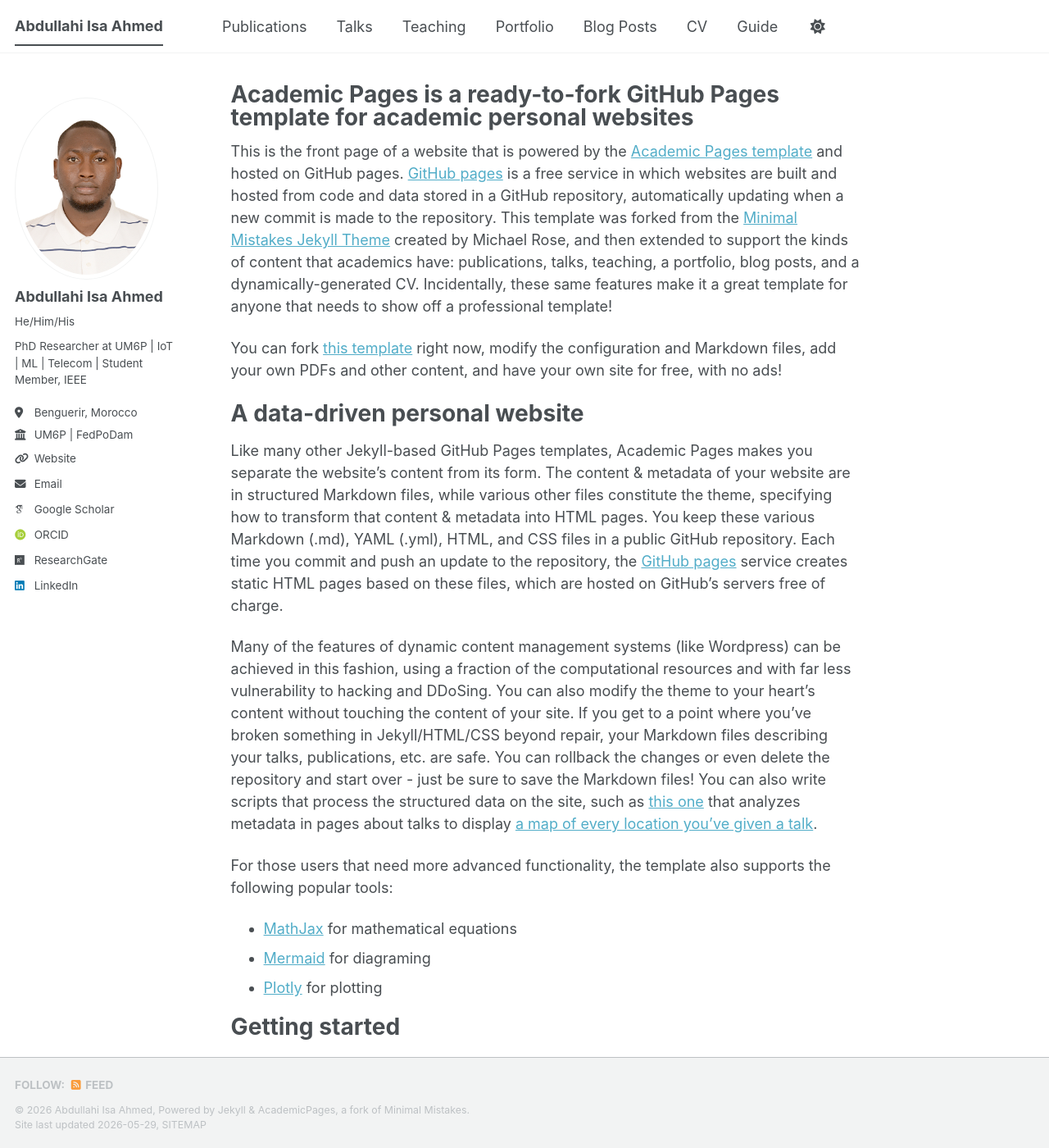
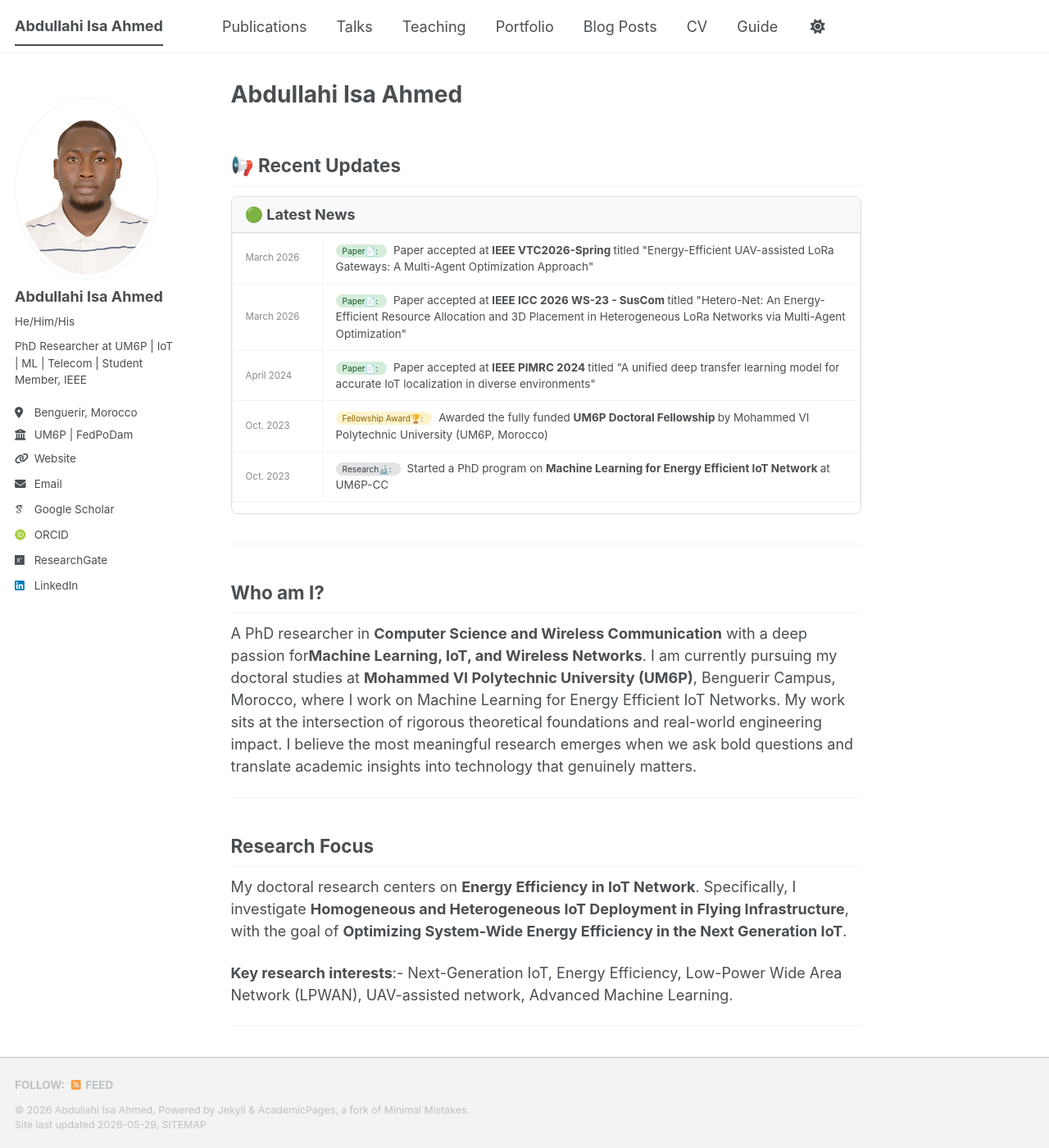
Before and after one commit to abdullahiisaahmed/abdullahiisaahmed.github.io, a Jekyll site: the page built from _pages/about.md, in a window 1280 px wide and 1400 px high. Shown: the whole window at 82% size. Built offline with Jekyll 4.4.1, drawn with Linux system fonts in a browser that asks for light colours; some web fonts are replaced; a script bundle is joined from its source files by our own code; library files that are not in the unit come from our copies; some of the changed text lies outside the part shown.

Commit message:
Revise about page with personal details and research focus
Updated the title and content to reflect personal information and research focus.

```diff
--- a/_pages/about.md
+++ b/_pages/about.md
@@ -1,56 +1,77 @@
 ---
 permalink: /
-title: "Academic Pages is a ready-to-fork GitHub Pages template for academic personal websites"
+title: "Abdullahi Isa Ahmed"
 author_profile: true
 redirect_from:
   - /about/
   - /about.html
 ---
 
-This is the front page of a website that is powered by the [Academic Pages template](https://github.com/academicpages/academicpages.github.io) and hosted on GitHub pages. [GitHub pages](https://pages.github.com) is a free service in which websites are built and hosted from code and data stored in a GitHub repository, automatically updating when a new commit is made to the repository. This template was forked from the [Minimal Mistakes Jekyll Theme](https://mmistakes.github.io/minimal-mistakes/) created by Michael Rose, and then extended to support the kinds of content that academics have: publications, talks, teaching, a portfolio, blog posts, and a dynamically-generated CV. Incidentally, these same features make it a great template for anyone that needs to show off a professional template!
+## 📢 Recent Updates
 
- You can fork [this template](https://github.com/academicpages/academicpages.github.io) right now, modify the configuration and Markdown files, add your own PDFs and other content, and have your own site for free, with no ads!
+<div style="border: 1px solid #ddd; border-radius: 8px; overflow: hidden; margin-bottom: 2em;">
 
-A data-driven personal website
-======
-Like many other Jekyll-based GitHub Pages templates, Academic Pages makes you separate the website's content from its form. The content & metadata of your website are in structured Markdown files, while various other files constitute the theme, specifying how to transform that content & metadata into HTML pages. You keep these various Markdown (.md), YAML (.yml), HTML, and CSS files in a public GitHub repository. Each time you commit and push an update to the repository, the [GitHub pages](https://pages.github.com/) service creates static HTML pages based on these files, which are hosted on GitHub's servers free of charge.
+<div style="background: #f8f9fa; padding: 8px 16px; border-bottom: 1px solid #ddd;">
+  <strong>🟢 Latest News</strong>
+</div>
 
-Many of the features of dynamic content management systems (like Wordpress) can be achieved in this fashion, using a fraction of the computational resources and with far less vulnerability to hacking and DDoSing. You can also modify the theme to your heart's content without touching the content of your site. If you get to a point where you've broken something in Jekyll/HTML/CSS beyond repair, your Markdown files describing your talks, publications, etc. are safe. You can rollback the changes or even delete the repository and start over - just be sure to save the Markdown files! You can also write scripts that process the structured data on the site, such as [this one](https://github.com/academicpages/academicpages.github.io/blob/master/talkmap.ipynb) that analyzes metadata in pages about talks to display [a map of every location you've given a talk](https://academicpages.github.io/talkmap.html).
+<table style="width:100%; border-collapse: collapse;">
 
-For those users that need more advanced functionality, the template also supports the following popular tools:
-- [MathJax](https://www.mathjax.org/) for mathematical equations
-- [Mermaid](https://mermaid.js.org/) for diagraming
-- [Plotly](https://plotly.com/javascript/) for plotting
+<tr style="border-bottom: 1px solid #eee;">
+  <td style="padding: 10px 16px; width: 110px; color: #888; font-size: 0.85em; white-space: nowrap;">March 2026</td>
+  <td style="padding: 10px 16px;"><span style="background:#d4edda; color:#155724; font-size:0.75em; padding:2px 8px; border-radius:10px; margin-right:8px;">Paper📄: </span> Paper accepted at <strong>IEEE VTC2026-Spring </strong> titled "Energy-Efficient UAV-assisted LoRa Gateways: A Multi-Agent Optimization Approach"</td>
+</tr>
 
-Getting started
-======
-1. Register a GitHub account if you don't have one and confirm your e-mail (required!)
-1. Fork [this template](https://github.com/academicpages/academicpages.github.io) by clicking the "Use this template" button in the top right.
-1. Go to the repository's settings (rightmost item in the tabs that start with "Code", should be below "Unwatch"). Rename the repository "[your GitHub username].github.io", which will also be your website's URL.
-1. Set site-wide configuration and create content & metadata (see below -- also see [this set of diffs](https://archive.is/3TPas) showing what files were changed to set up [an example site](https://getorg-testacct.github.io) for a user with the username "getorg-testacct")
-1. Upload any files (like PDFs, .zip files, etc.) to the files/ directory. They will appear at https://[your GitHub username].github.io/files/example.pdf.
-1. Check status by going to the repository settings, in the "GitHub pages" section
+<tr style="border-bottom: 1px solid #eee;">
+  <td style="padding: 10px 16px; width: 110px; color: #888; font-size: 0.85em; white-space: nowrap;">March 2026</td>
+  <td style="padding: 10px 16px;"><span style="background:#d4edda; color:#155724; font-size:0.75em; padding:2px 8px; border-radius:10px; margin-right:8px;">Paper📄: </span> Paper accepted at <strong>IEEE ICC 2026 WS-23 - SusCom </strong> titled "Hetero-Net: An Energy-Efficient Resource Allocation and 3D Placement in Heterogeneous LoRa Networks via Multi-Agent Optimization"</td>
+</tr>
 
-Site-wide configuration
-------
-The main configuration file for the site is in the base directory in [_config.yml](https://github.com/academicpages/academicpages.github.io/blob/master/_config.yml), which defines the content in the sidebars and other site-wide features. You will need to replace the default variables with ones about yourself and your site's github repository. The configuration file for the top menu is in [_data/navigation.yml](https://github.com/academicpages/academicpages.github.io/blob/master/_data/navigation.yml). For example, if you don't have a portfolio or blog posts, you can remove those items from that navigation.yml file to remove them from the header.
+<!-- <tr style="border-bottom: 1px solid #eee;">
+  <td style="padding: 10px 16px; color: #888; font-size: 0.85em;">Jan 2025</td>
+  <td style="padding: 10px 16px;"><span style="background:#cce5ff; color:#004085; font-size:0.75em; padding:2px 8px; border-radius:10px; margin-right:8px;">🎤 Talk</span> Invited mentor at <strong>UM6P AI Literacy Workshop</strong>, Benguerir</td>
+</tr> -->
 
-Create content & metadata
-------
-For site content, there is one Markdown file for each type of content, which are stored in directories like _publications, _talks, _posts, _teaching, or _pages. For example, each talk is a Markdown file in the [_talks directory](https://github.com/academicpages/academicpages.github.io/tree/master/_talks). At the top of each Markdown file is structured data in YAML about the talk, which the theme will parse to do lots of cool stuff. The same structured data about a talk is used to generate the list of talks on the [Talks page](https://academicpages.github.io/talks), each [individual page](https://academicpages.github.io/talks/2012-03-01-talk-1) for specific talks, the talks section for the [CV page](https://academicpages.github.io/cv), and the [map of places you've given a talk](https://academicpages.github.io/talkmap.html) (if you run this [python file](https://github.com/academicpages/academicpages.github.io/blob/master/talkmap.py) or [Jupyter notebook](https://github.com/academicpages/academicpages.github.io/blob/master/talkmap.ipynb), which creates the HTML for the map based on the contents of the _talks directory).
+<tr style="border-bottom: 1px solid #eee;">
+  <td style="padding: 10px 16px; width: 110px; color: #888; font-size: 0.85em; white-space: nowrap;">April 2024</td>
+  <td style="padding: 10px 16px;"><span style="background:#d4edda; color:#155724; font-size:0.75em; padding:2px 8px; border-radius:10px; margin-right:8px;">Paper📄: </span> Paper accepted at <strong>IEEE PIMRC 2024 </strong> titled "A unified deep transfer learning model for accurate IoT localization in diverse environments"</td>
+</tr>
 
-**Markdown generator**
+<tr style="border-bottom: 1px solid #eee;">
+  <td style="padding: 10px 16px; color: #888; font-size: 0.85em;">Oct. 2023</td>
+  <td style="padding: 10px 16px;"><span style="background:#fff3cd; color:#856404; font-size:0.75em; padding:2px 8px; border-radius:10px; margin-right:8px;"> Fellowship Award🏆: </span> Awarded the fully funded <strong>UM6P Doctoral Fellowship </strong> by Mohammed VI Polytechnic University (UM6P, Morocco) </td>
+</tr>
 
-The repository includes [a set of Jupyter notebooks](https://github.com/academicpages/academicpages.github.io/tree/master/markdown_generator
-) that converts a CSV containing structured data about talks or presentations into individual Markdown files that will be properly formatted for the Academic Pages template. The sample CSVs in that directory are the ones I used to create my own personal website at stuartgeiger.com. My usual workflow is that I keep a spreadsheet of my publications and talks, then run the code in these notebooks to generate the Markdown files, then commit and push them to the GitHub repository.
+<tr>
+  <td style="padding: 10px 16px; color: #888; font-size: 0.85em;">Oct. 2023</td>
+  <td style="padding: 10px 16px;"><span style="background:#e2e3e5; color:#383d41; font-size:0.75em; padding:2px 8px; border-radius:10px; margin-right:8px;"> Research🔬: </span> Started a PhD program on <strong>Machine Learning for Energy Efficient IoT Network </strong> at UM6P-CC </td>
+</tr>
 
-How to edit your site's GitHub repository
-------
-Many people use a git client to create files on their local computer and then push them to GitHub's servers. If you are not familiar with git, you can directly edit these configuration and Markdown files directly in the github.com interface. Navigate to a file (like [this one](https://github.com/academicpages/academicpages.github.io/blob/master/_talks/2012-03-01-talk-1.md) and click the pencil icon in the top right of the content preview (to the right of the "Raw | Blame | History" buttons). You can delete a file by clicking the trashcan icon to the right of the pencil icon. You can also create new files or upload files by navigating to a directory and clicking the "Create new file" or "Upload files" buttons.
+</table>
+</div>
 
-Example: editing a Markdown file for a talk
-![Editing a Markdown file for a talk](/images/editing-talk.png)
+---
 
-For more info
-------
-More info about configuring Academic Pages can be found in [the guide](https://academicpages.github.io/markdown/), the [growing wiki](https://github.com/academicpages/academicpages.github.io/wiki), and you can always [ask a question on GitHub](https://github.com/academicpages/academicpages.github.io/discussions). The [guides for the Minimal Mistakes theme](https://mmistakes.github.io/minimal-mistakes/docs/configuration/) (which this theme was forked from) might also be helpful.
+## Who am I?
+
+A PhD researcher in **Computer Science and Wireless Communication** with a deep passion for**Machine Learning, IoT, and Wireless Networks**. I am currently pursuing my doctoral studies at **Mohammed VI Polytechnic University (UM6P)**, Benguerir Campus, Morocco, where I work on Machine Learning for Energy Efficient IoT Networks. My work sits at the intersection of rigorous theoretical foundations and real-world engineering impact. I believe the most meaningful research emerges when we ask bold questions and translate academic insights into technology that genuinely matters.
+
+---
+
+## Research Focus
+
+My doctoral research centers on **Energy Efficiency in IoT Network**. Specifically, I investigate **Homogeneous and Heterogeneous IoT Deployment in Flying Infrastructure**, with the goal of **Optimizing System-Wide Energy Efficiency in the Next Generation IoT**.
+
+**Key research interests**:- Next-Generation IoT, Energy Efficiency, Low-Power Wide Area Network (LPWAN), UAV-assisted network, Advanced Machine Learning.
+
+---
+
+## Beyond Research
+
+I am passionate about **AI Literacy, and Mentorship**. I believe that technology must be accessible to everyone, not just those with deep technical backgrounds. Whether through teaching, mentoring, or community initiatives, I am committed to empowering individuals with the knowledge, confidence, and skills needed to thrive in an AI-driven world and use technology responsibly to create meaningful impact.
+
+---
+
+## Let's Connect
+
+I am always open to research discussions, collaborations, and paper reviews. Reach me through the contact details in my profile or connect on LinkedIn.
```
